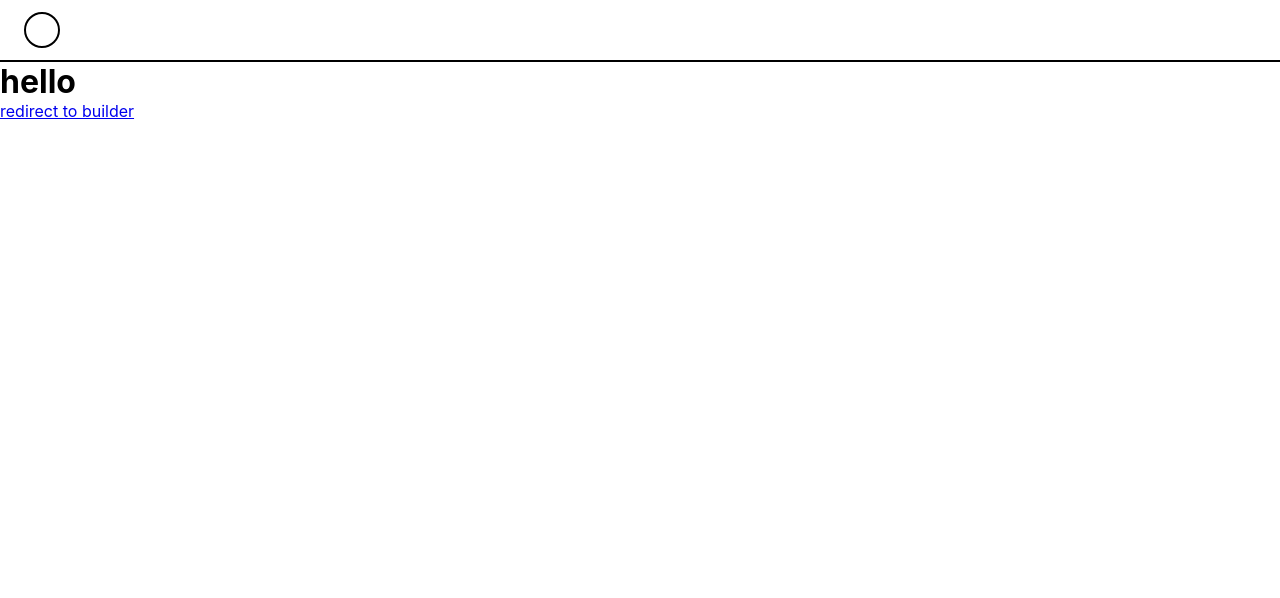
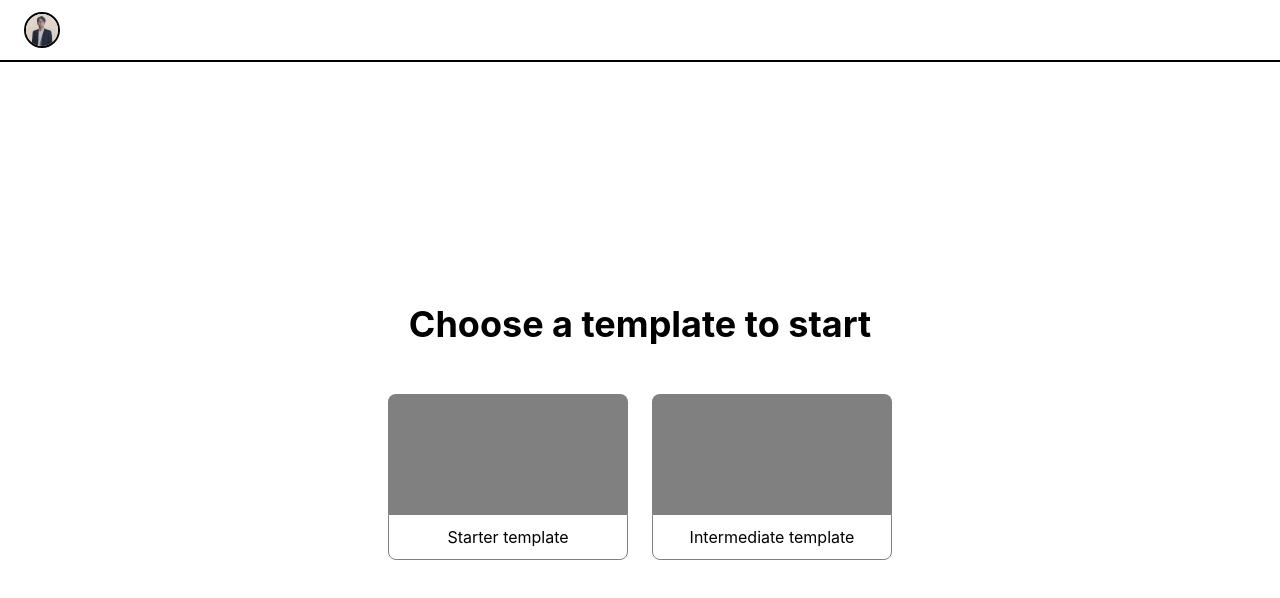
Before and after one commit to tnmquan9799/my-builder, a React (Create React App) app: page / in a window 1280 px wide. Shown: the top 598 px of the page. Built offline with nearby package versions, Linux system fonts and the light colour scheme.

Commit message:
feat: add templates + UI homepage

```diff
--- a/src/components/layout/Header/index.jsx
+++ b/src/components/layout/Header/index.jsx
@@ -1,15 +1,25 @@
 import { useSelector } from 'react-redux';
+import { useNavigate } from 'react-router-dom';
+
+import {ROUTES} from "../../../routes/constants";
+
+import avatar from '../../../assets/images/avatar.jpg';
 
 import styles from './index.module.css';
 
 const Header = () => {
+    const navigate = useNavigate();
+
     const isBuilderMode = useSelector((state) => state?.commonReducer?.isBuilderMode);
 
     return (
         <div className={styles.headerWrapper}>
-            <div className={styles.fakeAvatar} />
+            <img className={styles.avatar} src={avatar} alt='avatar' />
             {isBuilderMode && (
-                <button className={styles.exportButton}>Export</button>
+                <div className={styles.buttonWrapper}>
+                    <button className={styles.customButton} onClick={() => navigate(ROUTES.HOMEPAGE)}>Back to Homepage</button>
+                    <button className={styles.customButton}>Export</button>
+                </div>
             )}
         </div>
     )
--- a/src/components/layout/Header/index.module.css
+++ b/src/components/layout/Header/index.module.css
@@ -11,15 +11,24 @@
     padding: 12px 24px;
 }
 
-.fakeAvatar {
+.avatar {
     width: 36px;
     height: 36px;
 
     border-radius: 50%;
     border: 2px solid black;
+
+    object-fit: cover;
 }
 
-.exportButton {
+.buttonWrapper {
+    display: flex;
+    align-items: center;
+    justify-content: center;
+    gap: 16px;
+}
+
+.customButton {
     padding: 8px 36px;
 
     border: none;
@@ -32,6 +41,6 @@
     transition: opacity 0.3s ease;
 }
 
-.exportButton:hover {
+.customButton:hover {
     opacity: 0.8;
 }
--- a/src/containers/Builder/index.jsx
+++ b/src/containers/Builder/index.jsx
@@ -1,14 +1,14 @@
-import { Link } from 'react-router-dom';
-
-import {ROUTES} from '../../routes/constants';
+import { useSelector } from 'react-redux';
 
 import styles from './index.module.css';
 
 const Builder = () => {
+    const selectedTemplate = useSelector((state) => state?.commonReducer?.selectedTemplate);
+
+    console.log("======== selectedTemplate", selectedTemplate);
+
     return (
         <div className={styles.builderWrapper}>
-            <h1>hello</h1>
-            <Link to={ROUTES.HOMEPAGE}>redirect to homepage</Link>
         </div>
     )
 };
--- a/src/containers/Homepage/index.jsx
+++ b/src/containers/Homepage/index.jsx
@@ -1,14 +1,36 @@
-import { Link } from 'react-router-dom';
+import { useDispatch } from 'react-redux';
+import { useNavigate } from 'react-router-dom';
+
+import { actionSetSelectedTemplate } from '../../store/common';
 
 import {ROUTES} from '../../routes/constants';
+
+import { TEMPLATES } from '../../helpers/data/templates';
 
 import styles from './index.module.css';
 
 const Homepage = () => {
+    const navigate = useNavigate();
+    const dispatch = useDispatch();
+
+    const handleClickTemplate = (item) => {
+        dispatch(actionSetSelectedTemplate(item));
+        navigate(ROUTES.BUILDER);
+    }
+
     return (
         <div className={styles.homepageWrapper}>
-            <h1>hello</h1>
-            <Link to={ROUTES.BUILDER}>redirect to builder</Link>
+            <div className={styles.content}>
+                <h1>Choose a template to start</h1>
+                <div className={styles.templateWrapper}>
+                    {TEMPLATES.map((item) => (
+                        <div key={item?.id} className={styles.template} onClick={() => handleClickTemplate(item)}>
+                            <div className={styles.photo} />
+                            <div className={styles.label}>{item?.name}</div>
+                        </div>
+                    ))}
+                </div>
+            </div>
         </div>
     )
 };
--- a/src/containers/Homepage/index.module.css
+++ b/src/containers/Homepage/index.module.css
@@ -1,4 +1,56 @@
 .homepageWrapper {
     width: 100%;
     height: 100%;
+
+    display: flex;
+    align-items: center;
+    justify-content: center;
 }
+
+h1 {
+    font-size: 36px;
+    font-weight: bold;
+    text-align: center;
+
+    margin-bottom: 48px;
+}
+
+.templateWrapper {
+    display: flex;
+    align-items: center;
+    justify-content: center;
+
+    gap: 24px;
+}
+
+.template {
+    min-width: 240px;
+
+    cursor: pointer;
+    transition: transform 0.3s ease;
+}
+
+.template:hover {
+    transform: translateY(-10px);
+}
+
+
+.photo {
+    width: 100%;
+    min-height: 120px;
+
+    background-color: gray;
+
+    border-top-right-radius: 8px;
+    border-top-left-radius: 8px;
+}
+
+.label {
+    padding: 12px 0px;
+
+    text-align: center;
+
+    border: 1px solid gray;
+    border-bottom-left-radius: 8px;
+    border-bottom-right-radius: 8px;
+}
--- /dev/null
+++ b/src/helpers/data/templates.js
@@ -0,0 +1,110 @@
+export const ELEMENT_TYPE = {
+    IMAGE: 'image',
+    HEADER: 'header',
+    PARAGRAPH: 'paragraph',
+}
+
+export const DEFAULT_PROPS_VALUE = {
+    TEMPLATE: {
+        BACKGROUND_COLOR: "#b3cee5",
+        CONTENT_WIDTH: "100%",
+    },
+    IMAGE: {
+        CONTENT_WIDTH: "200px",
+        CONTENT_HEIGHT: "200px",
+    },
+    HEADER: {
+        COLOR: "#000000",
+        FONT_SIZE: "36px",
+        FONT_WEIGHT: "bold",
+        CONTENT: "Header looks like this in template"
+    },
+    PARAGRAPH: {
+        COLOR: "#000000",
+        FONT_SIZE: "36px",
+        FONT_WEIGHT: "bold",
+        CONTENT: "Lorem ipsum dolor sit amet, consectetur adipisci elit, sed eiusmod tempor incidunt ut labore et dolore magna aliqua. Ut enim ad minim veniam, quis nostrum exercitationem ullam corporis suscipit laboriosam, nisi ut aliquid ex ea commodi consequatur. Quis aute iure reprehenderit in voluptate velit esse cillum dolore eu fugiat nulla pariatur. Excepteur sint obcaecat cupiditat non proident, sunt in culpa qui officia deserunt mollit anim id est laborum.",
+        ALIGN: "center"
+    }
+}
+
+export const TEMPLATES = [
+    {
+        id: 1,
+        name: 'Starter template',
+        props: {
+            backgroundColor: DEFAULT_PROPS_VALUE.TEMPLATE.BACKGROUND_COLOR,
+            contentWidth: DEFAULT_PROPS_VALUE.TEMPLATE.CONTENT_WIDTH,
+        },
+        elements: [
+            {
+                id: 1,
+                type: ELEMENT_TYPE.IMAGE,
+                props: {
+                    contentWidth: DEFAULT_PROPS_VALUE.IMAGE.CONTENT_WIDTH,
+                    contentHeight: DEFAULT_PROPS_VALUE.IMAGE.CONTENT_HEIGHT
+                }
+            },
+            {
+                id: 2,
+                type: ELEMENT_TYPE.HEADER,
+                props: {
+                    color: DEFAULT_PROPS_VALUE.HEADER.COLOR,
+                    fontSize: DEFAULT_PROPS_VALUE.HEADER.FONT_SIZE,
+                    fontWeight: DEFAULT_PROPS_VALUE.HEADER.FONT_WEIGHT,
+                    content: DEFAULT_PROPS_VALUE.HEADER.CONTENT
+                }
+            },
+            {
+                id: 3,
+                type: ELEMENT_TYPE.PARAGRAPH,
+                props: {
+                    color: DEFAULT_PROPS_VALUE.PARAGRAPH.COLOR,
+                    fontSize: DEFAULT_PROPS_VALUE.PARAGRAPH.FONT_SIZE,
+                    fontWeight: DEFAULT_PROPS_VALUE.PARAGRAPH.FONT_WEIGHT,
+                    content: DEFAULT_PROPS_VALUE.PARAGRAPH.CONTENT,
+                    align: DEFAULT_PROPS_VALUE.PARAGRAPH.ALIGN,
+                }
+            }
+        ]
+    },
+    {
+        id: 2,
+        name: 'Intermediate template',
+        props: {
+            backgroundColor: DEFAULT_PROPS_VALUE.TEMPLATE.BACKGROUND_COLOR,
+            contentWidth: DEFAULT_PROPS_VALUE.TEMPLATE.CONTENT_WIDTH,
+        },
+        elements: [
+            {
+                id: 1,
+                type: ELEMENT_TYPE.IMAGE,
+                props: {
+                    contentWidth: DEFAULT_PROPS_VALUE.IMAGE.CONTENT_WIDTH,
+                    contentHeight: DEFAULT_PROPS_VALUE.IMAGE.CONTENT_HEIGHT
+                }
+            },
+            {
+                id: 2,
+                type: ELEMENT_TYPE.HEADER,
+                props: {
+                    color: DEFAULT_PROPS_VALUE.HEADER.COLOR,
+                    fontSize: DEFAULT_PROPS_VALUE.HEADER.FONT_SIZE,
+                    fontWeight: DEFAULT_PROPS_VALUE.HEADER.FONT_WEIGHT,
+                    content: DEFAULT_PROPS_VALUE.HEADER.CONTENT
+                }
+            },
+            {
+                id: 3,
+                type: ELEMENT_TYPE.PARAGRAPH,
+                props: {
+                    color: DEFAULT_PROPS_VALUE.PARAGRAPH.COLOR,
+                    fontSize: DEFAULT_PROPS_VALUE.PARAGRAPH.FONT_SIZE,
+                    fontWeight: DEFAULT_PROPS_VALUE.PARAGRAPH.FONT_WEIGHT,
+                    content: DEFAULT_PROPS_VALUE.PARAGRAPH.CONTENT,
+                    align: DEFAULT_PROPS_VALUE.PARAGRAPH.ALIGN,
+                }
+            }
+        ]
+    }
+];
--- a/src/store/common/index.js
+++ b/src/store/common/index.js
@@ -2,6 +2,7 @@ import { createSlice } from "@reduxjs/toolkit"
 
 const initialState = {
     isBuilderMode: false,
+    selectedTemplate: {},
 };
 
 const commonSlice = createSlice({
@@ -10,11 +11,14 @@ const commonSlice = createSlice({
     reducers: {
         actionSetIsBuilderMode: (state, action) => {
             state.isBuilderMode = action.payload;
+        },
+        actionSetSelectedTemplate: (state, action) => {
+            state.selectedTemplate = action.payload;
         }
     }
 });
 
 const {reducer: commonReducer} = commonSlice;
 
-export const {actionSetIsBuilderMode} = commonSlice.actions;
+export const {actionSetIsBuilderMode, actionSetSelectedTemplate} = commonSlice.actions;
 export default commonReducer;
```
Also changed, not shown: src/assets/images/avatar.jpg (added).
